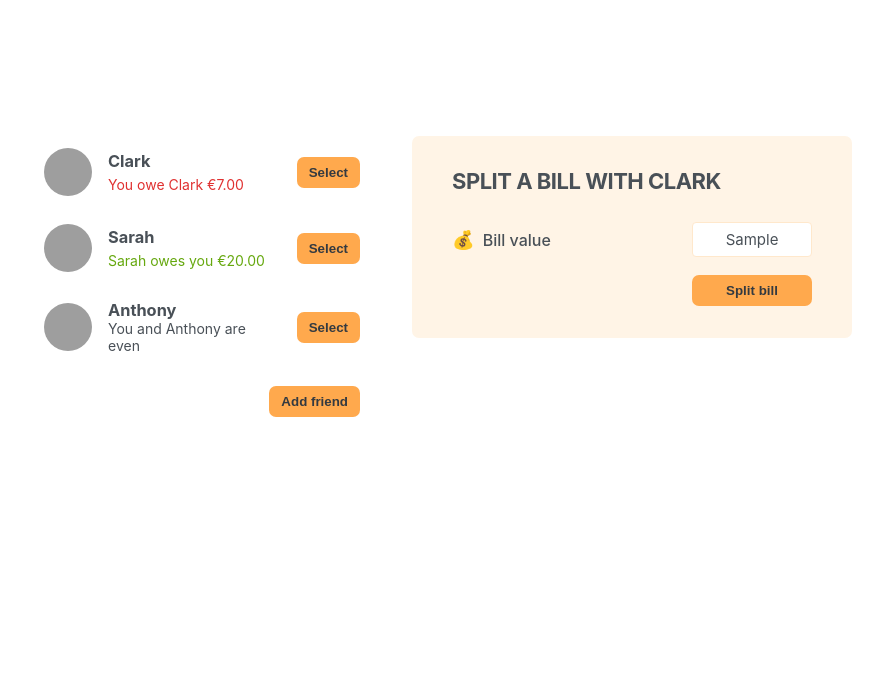
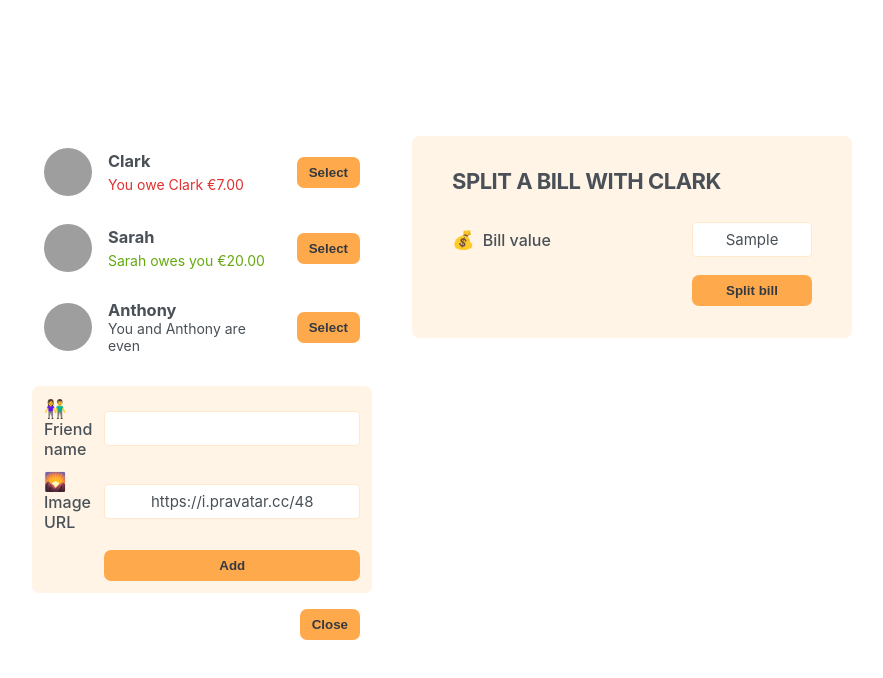
Before and after one commit to tony1c/angular-learning, an Angular app in the folder eat-n-split-angular/: page / in a window 1280 px wide. Both pictures are taken after typing "Sample" into the empty fields and a click on the button "Add friend". Shown: the top 678 px of the page, without its empty margins (198-1081 px from the left). Built offline with nearby package versions, Linux system fonts and the light colour scheme; grey boxes are pictures that could not be loaded.

Commit message:
checkpoint 1

```diff
--- a/eat-n-split-angular/angular.json
+++ b/eat-n-split-angular/angular.json
@@ -89,8 +89,22 @@
             ],
             "scripts": []
           }
+        },
+        "lint": {
+          "builder": "@angular-eslint/builder:lint",
+          "options": {
+            "lintFilePatterns": [
+              "src/**/*.ts",
+              "src/**/*.html"
+            ]
+          }
         }
       }
     }
+  },
+  "cli": {
+    "schematicCollections": [
+      "@angular-eslint/schematics"
+    ]
   }
 }
--- a/eat-n-split-angular/src/app/app.component.html
+++ b/eat-n-split-angular/src/app/app.component.html
@@ -1,13 +1,5 @@
 <div class="app">
   <div class="sidebar">
-    <!-- <ul>
-      <li>
-        <img src="https://i.pravatar.cc/48?u=118836" alt="Clark" />
-        <h3>Clark</h3>
-        <p class="green">Clark owes you 18€</p>
-        <button class="button">Select</button>
-      </li>
-    </ul> -->
     <ul>
       @for(friend of initialFriends; track friend.id) {
       <li>
@@ -31,12 +23,17 @@
       </li>
       }
     </ul>
-    <button class="button">Add friend</button>
+    @if (addFriend) {
+    <app-add-friend (newFriend)="addNewFriend($event)" />
+    }
+    <button class="button" (click)="toggleAddFriend()">
+      {{ addFriend ? "Close" : "Add friend" }}
+    </button>
   </div>
   <form class="form-split-bill">
     <h2>SPLIT A BILL WITH CLARK</h2>
-    <label>💰 Bill value</label>
-    <input type="text" />
+    <label for="bill">💰 Bill value</label>
+    <input id="bill" type="text" />
     <button class="button">Split bill</button>
   </form>
 </div>
--- a/eat-n-split-angular/src/app/app.component.ts
+++ b/eat-n-split-angular/src/app/app.component.ts
@@ -3,11 +3,12 @@ import { Component, OnInit } from '@angular/core';
 import { initialFriends } from './mocks/friends.mock';
 import { Friend } from './models/friend.model';
 import { AbsPipe } from './pipes/abs.pipe';
+import { AddFriendComponent } from './components/add-friend/add-friend.component';
 
 @Component({
   selector: 'app-root',
   standalone: true,
-  imports: [CommonModule, AbsPipe],
+  imports: [CommonModule, AddFriendComponent, AbsPipe],
   templateUrl: './app.component.html',
   styleUrl: './app.component.css',
 })
@@ -15,6 +16,7 @@ export class AppComponent implements OnInit {
   title = 'eat-n-split-angular';
   initialFriends: Friend[] = [];
   currentSelectedFriend = '';
+  addFriend = false;
 
   ngOnInit(): void {
     this.initialFriends = initialFriends;
@@ -27,4 +29,13 @@ export class AppComponent implements OnInit {
       this.currentSelectedFriend = name;
     }
   }
+
+  toggleAddFriend(): void {
+    this.addFriend = !this.addFriend;
+  }
+
+  addNewFriend(newFriend: Friend) {
+    this.initialFriends.push(newFriend);
+    this.addFriend = !this.addFriend;
+  }
 }
--- a/eat-n-split-angular/src/app/components/add-friend/add-friend.component.html
+++ b/eat-n-split-angular/src/app/components/add-friend/add-friend.component.html
@@ -1 +1,11 @@
-<p>add-friend works!</p>
+<form
+  class="form-add-friend"
+  [formGroup]="addFriendForm"
+  (ngSubmit)="onSubmit()"
+>
+  <label for="name">👫 Friend name</label>
+  <input type="text" name="name" id="name" formControlName="name" />
+  <label for="url">🌄 Image URL</label>
+  <input type="text" name="url" id="url" formControlName="url" />
+  <button class="button">Add</button>
+</form>
--- a/eat-n-split-angular/src/app/components/add-friend/add-friend.component.ts
+++ b/eat-n-split-angular/src/app/components/add-friend/add-friend.component.ts
@@ -1,10 +1,35 @@
-import { Component } from '@angular/core';
+import { Component, EventEmitter, inject, Output } from '@angular/core';
+import {
+  FormBuilder,
+  FormsModule,
+  ReactiveFormsModule,
+  Validators,
+} from '@angular/forms';
+import { Friend } from '../../models/friend.model';
 
 @Component({
   selector: 'app-add-friend',
   standalone: true,
-  imports: [],
+  imports: [FormsModule, ReactiveFormsModule],
   templateUrl: './add-friend.component.html',
   styleUrl: './add-friend.component.css',
 })
-export class AddFriendComponent {}
+export class AddFriendComponent {
+  #fb = inject(FormBuilder);
+  addFriendForm = this.#fb.nonNullable.group({
+    name: ['', Validators.required],
+    url: 'https://i.pravatar.cc/48',
+  });
+  @Output() newFriend = new EventEmitter<Friend>();
+
+  onSubmit(): void {
+    if (this.addFriendForm.invalid) {
+      return;
+    }
+
+    const newFriend = this.addFriendForm.value as Friend;
+    console.log(newFriend);
+    this.newFriend.emit(newFriend);
+    this.addFriendForm.reset();
+  }
+}
```
Also changed, not shown: eat-n-split-angular/eslint.config.js (added, +43 -0 lines), eat-n-split-angular/package.json (+6 -2 lines), 1 other file (tests, documents, lock files or other folders).
